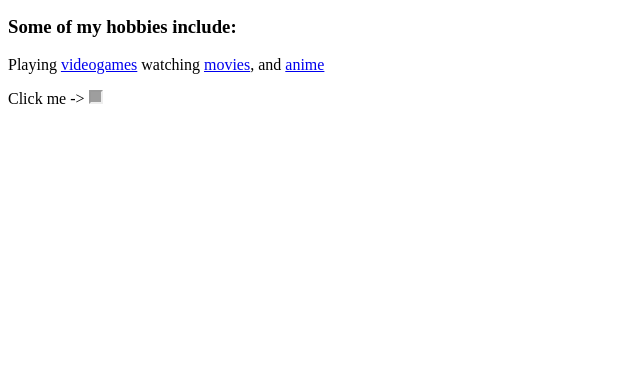
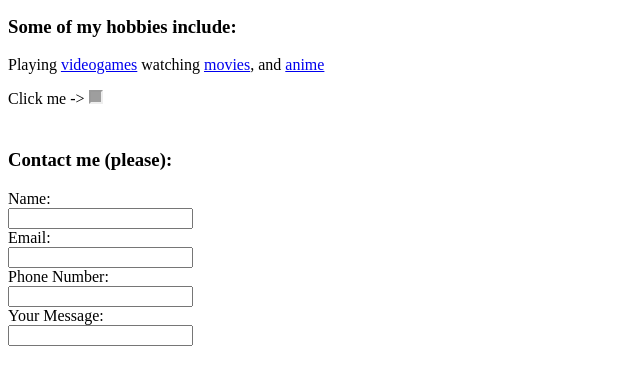
Before and after one commit to nestor-remo/git_test, a plain HTML site: page index.html in a window 1280 px wide. Shown: the part 102-486 px from the top of the page, without its empty margins (0-640 px from the left). Drawn offline with Linux system fonts and the light colour scheme; grey boxes are pictures that could not be loaded.

Commit message:
checking validator

```diff
--- a/index.html
+++ b/index.html
@@ -2,6 +2,7 @@
 <html lang="en">
  <head>
    <title> All About Me </title>
+   <link rel="icon" type="images/x-icon" href="images/law.jpg">
  </head>
  <body>
    <h1> Hi, I'm <em>Nestor</em>! &#128513; </h1>
@@ -14,5 +15,19 @@
     Click me -> <iframe width="10" height="10" src="https://www.youtube.com/embed/o5xykMvJejk?autoplay=1&loop=1">
                 </iframe>
    </p>
+   <h3>
+    <br>
+    Contact me (please):
+   </h3>
+   <form>
+     <label for="name"> Name:</label><br>
+     <input type="text" id="name" name="name"><br>
+     <label for="email">Email:</label><br>
+     <input type="text" id="email" name="email"><br>
+     <label for="phone">Phone Number:</label><br>
+     <input type="text" id="phone" name="phone"><br>
+     <label for="message"> Your Message: </label><br>
+     <input type="text" id="message" name="message"><br>
+   </form>
  </body>
 </html>
```
Also changed, not shown: movies.html (+1 -0 lines), images/law.jpg (added).
